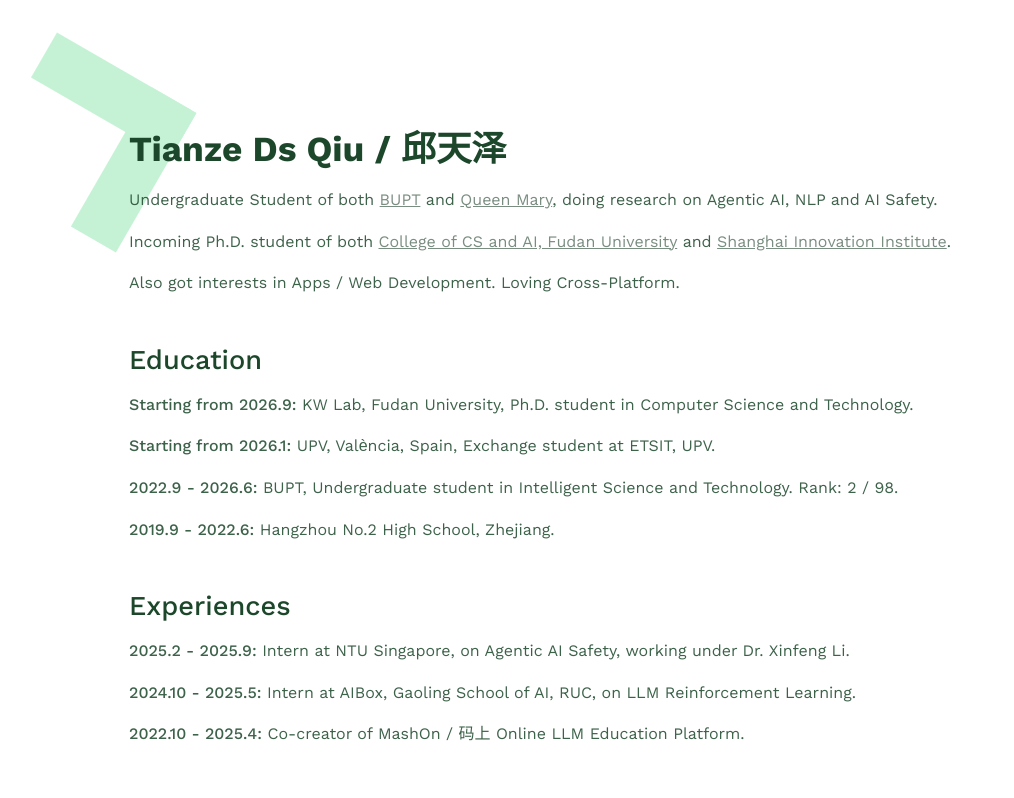
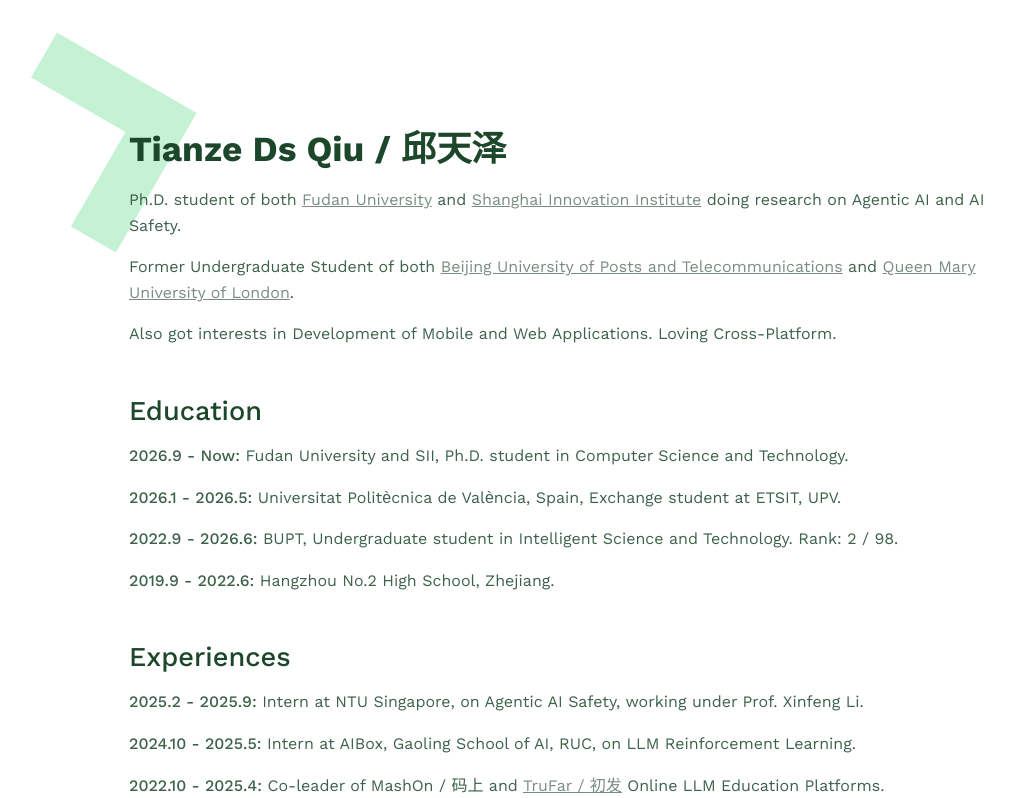
Before and after one commit to scris/tianzeds, a React (Vite) app: page / in a window 1280 px wide. Shown: the top 798 px of the page, without its empty margins (63-1077 px from the left). Built offline with nearby package versions, Linux system fonts and the light colour scheme.

Commit message:
update fudan and trufar
- update for the cv files
- update tsconfig file for the upcoming ț 7

```diff
--- a/package.json
+++ b/package.json
@@ -1,6 +1,6 @@
 {
   "name": "ds",
-  "version": "3.2.0",
+  "version": "3.3.0",
   "type": "module",
   "description": "A Fully-Rewritten Personal Website",
   "repository": "https://github.com/scris/tianzeds.git",
--- a/src/main.tsx
+++ b/src/main.tsx
@@ -11,26 +11,26 @@
         <div className={'title'}>Tianze Ds Qiu / 邱天泽</div>
         <div className={'normal'}>
           <p>
-            Undergraduate Student of both&nbsp;
-            <a href={'https://www.bupt.edu.cn/'} target={'_blank'}>BUPT</a>
+            Ph.D. student of both&nbsp;
+            <a href={'https://cs.fudan.edu.cn/'} target={'_blank'}>Fudan University</a>
             &nbsp;and&nbsp;
-            <a href={'https://www.qmul.ac.uk/'} target={'_blank'}>Queen Mary</a>,
-            doing research on Agentic AI, NLP and AI Safety.
+            <a href={'https://sii.edu.cn/'} target={'_blank'}>Shanghai Innovation Institute</a> doing research on Agentic AI and AI Safety.
           </p>
           <p>
-            Incoming Ph.D. student of both&nbsp;
-            <a href={'https://cs.fudan.edu.cn/'} target={'_blank'}>College of CS and AI, Fudan University</a>
+            Former Undergraduate Student of both&nbsp;
+            <a href={'https://www.bupt.edu.cn/'} target={'_blank'}>Beijing University of Posts and Telecommunications</a>
             &nbsp;and&nbsp;
-            <a href={'https://sii.edu.cn/'} target={'_blank'}>Shanghai Innovation Institute</a>.
+            <a href={'https://www.qmul.ac.uk/'} target={'_blank'}>Queen Mary University of London</a>.
+
           </p>
-          <p>Also got interests in Apps / Web Development. Loving Cross-Platform.</p>
+          <p>Also got interests in Development of Mobile and Web Applications. Loving Cross-Platform.</p>
         </div>
       </div>
       <div className={'part'}>
         <div className={'subtitle'}>Education</div>
         <div className={'normal'}>
-          <p><span className={'time'}>Starting from 2026.9:</span> KW Lab, Fudan University, Ph.D. student in Computer Science and Technology.</p>
-          <p><span className={'time'}>Starting from 2026.1:</span> UPV, València, Spain, Exchange student at ETSIT, UPV.</p>
+          <p><span className={'time'}>2026.9 - Now:</span> Fudan University and SII, Ph.D. student in Computer Science and Technology.</p>
+          <p><span className={'time'}>2026.1 - 2026.5:</span> Universitat Politècnica de València, Spain, Exchange student at ETSIT, UPV.</p>
           <p><span className={'time'}>2022.9 - 2026.6:</span> BUPT, Undergraduate student in Intelligent Science and Technology. Rank: 2 / 98.</p>
           <p><span className={'time'}>2019.9 - 2022.6:</span> Hangzhou No.2 High School, Zhejiang.</p>
         </div>
@@ -38,9 +38,9 @@
       <div className={'part'}>
         <div className={'subtitle'}>Experiences</div>
         <div className={'normal'}>
-          <p><span className={'time'}>2025.2 - 2025.9:</span> Intern at NTU Singapore, on Agentic AI Safety, working under Dr. Xinfeng Li.</p>
+          <p><span className={'time'}>2025.2 - 2025.9:</span> Intern at NTU Singapore, on Agentic AI Safety, working under Prof. Xinfeng Li.</p>
           <p><span className={'time'}>2024.10 - 2025.5:</span> Intern at AIBox, Gaoling School of AI, RUC, on LLM Reinforcement Learning.</p>
-          <p><span className={'time'}>2022.10 - 2025.4:</span> Co-creator of MashOn / 码上 Online LLM Education Platform.</p>
+          <p><span className={'time'}>2022.10 - 2025.4:</span> Co-leader of MashOn / 码上 and <a href={'https://trufar.cn/'} target={'_blank'}>TruFar / 初发</a> Online LLM Education Platforms.</p>
         </div>
       </div>
       <div className={'part'}>
--- a/tsconfig.json
+++ b/tsconfig.json
@@ -10,13 +10,12 @@
     ],
     "allowJs": false,
     "skipLibCheck": true,
-    "esModuleInterop": false,
     "allowImportingTsExtensions": false,
     "allowSyntheticDefaultImports": true,
     "strict": true,
     "forceConsistentCasingInFileNames": true,
     "module": "ESNext",
-    "moduleResolution": "Node",
+    "moduleResolution": "Bundler",
     "resolveJsonModule": true,
     "isolatedModules": true,
     "noEmit": true,
```
Also changed, not shown: 2 other files (tests, documents, lock files or other folders).
